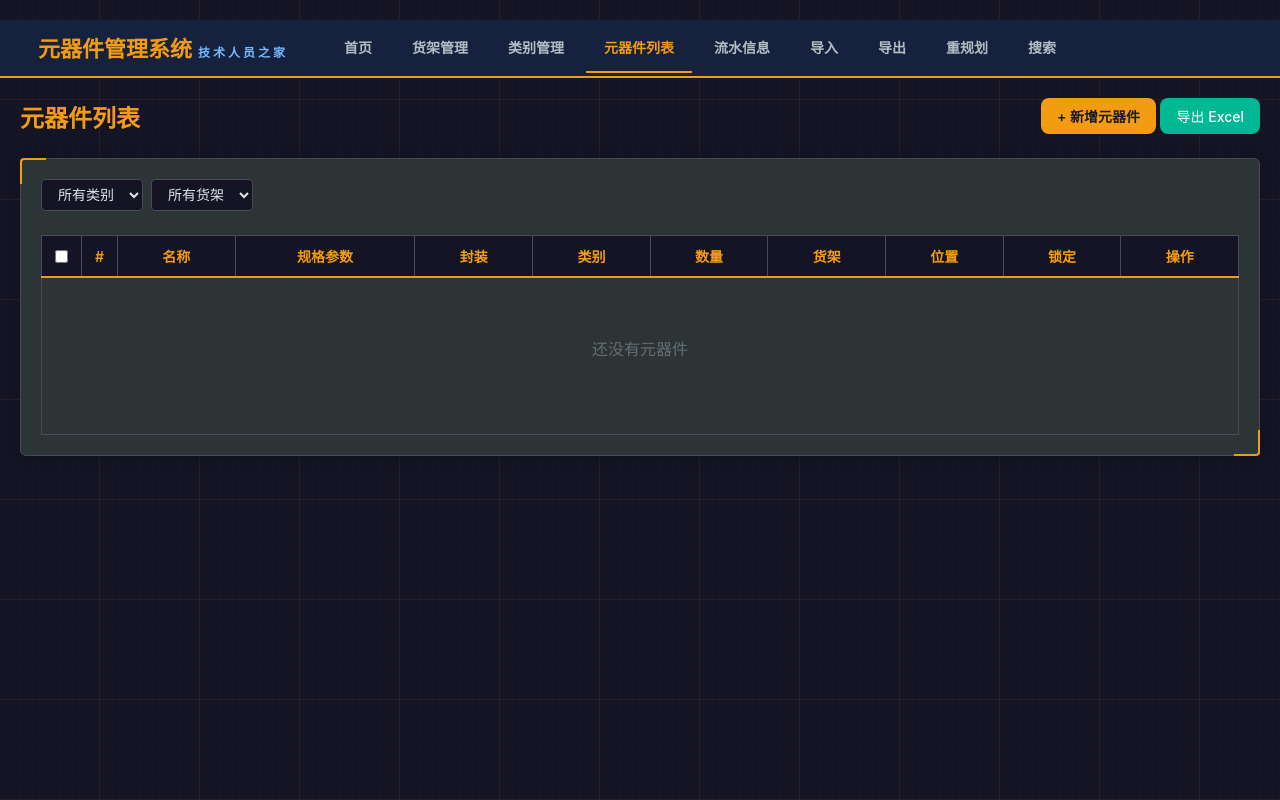
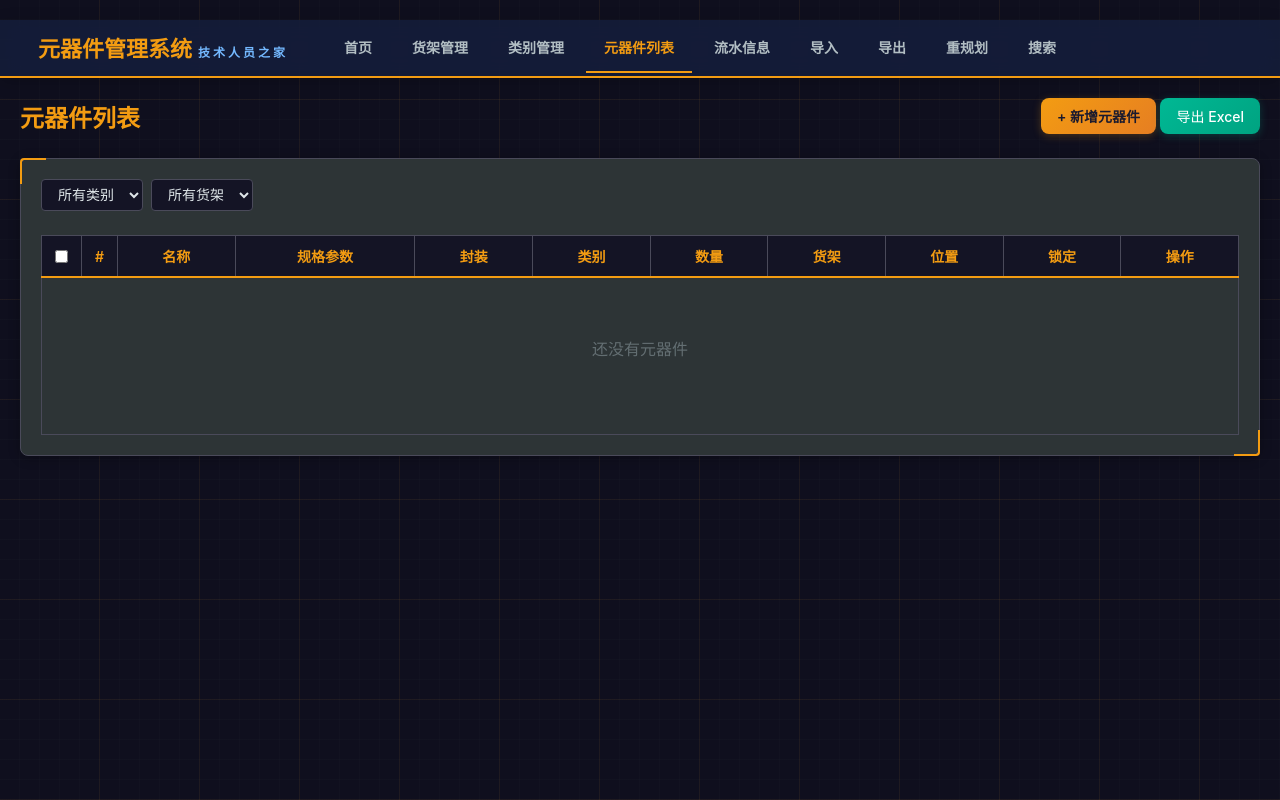
Before and after one commit to shpwtd/component-management-system, a Flask app: page /components in a window 1280 px wide. Run offline with Flask 3, Linux system fonts and the light colour scheme; parts of the project's set-up code (start-up, migrations or seed data) failed here and were passed over.

Commit message:
ui: 第一批美化(基础+导航+按钮+卡片)
- 引入 CSS 设计变量(:root tokens),统一颜色/圆角/过渡时长
- 自定义滚动条、选中文本、focus 焦点环
- 字体抗锯齿、scroll-behavior smooth
- 导航栏:背景半透明 + backdrop-filter 磨砂玻璃 + 阴影
- 按钮:主/成功/危险按钮改渐变背景,hover 抬升 + 彩色阴影光晕
- 按钮:active 按下效果,btn-secondary/outline hover 高亮
- 卡片:hover 上浮 2px + 阴影加深,统一 transition

```diff
--- a/static/style.css
+++ b/static/style.css
@@ -1,5 +1,52 @@
+/* ============================================================
+   Design Tokens
+   ============================================================ */
+:root {
+    --bg-base: #0f0f1e;
+    --bg-elevated: #1a1a2e;
+    --bg-overlay: #2d3436;
+    --primary: #f39c12;
+    --primary-light: #fdcb6e;
+    --primary-dark: #e67e22;
+    --primary-glow: rgba(243, 156, 18, 0.4);
+    --success: #00b894;
+    --danger: #e74c3c;
+    --info: #0984e3;
+    --info-light: #74b9ff;
+    --text-primary: #dfe6e9;
+    --text-muted: #b2bec3;
+    --text-dim: #636e72;
+    --border: #4a4a5a;
+    --radius: 8px;
+    --radius-sm: 4px;
+    --transition: 200ms cubic-bezier(0.4, 0, 0.2, 1);
+    --transition-slow: 400ms cubic-bezier(0.4, 0, 0.2, 1);
+}
+
 * { margin: 0; padding: 0; box-sizing: border-box; }
-body { font-family: -apple-system, "Microsoft YaHei", "PingFang SC", sans-serif; background: #141425; color: #dfe6e9; min-height: 100vh; }
+html { scroll-behavior: smooth; }
+body {
+    font-family: -apple-system, BlinkMacSystemFont, "Microsoft YaHei", "PingFang SC", sans-serif;
+    background: var(--bg-base);
+    color: var(--text-primary);
+    min-height: 100vh;
+    -webkit-font-smoothing: antialiased;
+    -moz-osx-font-smoothing: grayscale;
+}
+
+/* 自定义选中文本 */
+::selection { background: rgba(243, 156, 18, 0.35); color: #fff; }
+::-moz-selection { background: rgba(243, 156, 18, 0.35); color: #fff; }
+
+/* 自定义滚动条 */
+::-webkit-scrollbar { width: 10px; height: 10px; }
+::-webkit-scrollbar-track { background: var(--bg-base); }
+::-webkit-scrollbar-thumb { background: var(--border); border-radius: 5px; transition: background var(--transition); }
+::-webkit-scrollbar-thumb:hover { background: var(--text-dim); }
+
+/* 统一焦点环 */
+*:focus { outline: none; }
+*:focus-visible { outline: 2px solid var(--primary); outline-offset: 2px; border-radius: var(--radius-sm); }
 /* Subtle dot pattern overlay */
 body::before { content: ''; position: fixed; top: 0; left: 0; width: 100%; height: 100%; pointer-events: none; background-image:
   linear-gradient(rgba(243,156,18,0.06) 1px, transparent 1px),
@@ -9,7 +56,20 @@ body::before { content: ''; position: fixed; top: 0; left: 0; width: 100%; heigh
 background-size: 100px 100px, 100px 100px, 20px 20px, 20px 20px;
 background-position: -1px -1px, -1px -1px, -1px -1px, -1px -1px; z-index: -1; }
 /* Card glass effect */
-.card { background: #2d3436; border-radius: 6px; padding: 20px; box-shadow: 0 2px 12px rgba(0,0,0,0.3); margin-bottom: 20px; border: 1px solid #4a4a5a; position: relative; }
+.card {
+    background: var(--bg-overlay);
+    border-radius: var(--radius);
+    padding: 20px;
+    box-shadow: 0 2px 12px rgba(0, 0, 0, 0.3);
+    margin-bottom: 20px;
+    border: 1px solid var(--border);
+    position: relative;
+    transition: transform var(--transition), box-shadow var(--transition);
+}
+.card:hover {
+    transform: translateY(-2px);
+    box-shadow: 0 8px 24px rgba(0, 0, 0, 0.4);
+}
 .card::before { content: ""; position: absolute; top: -1px; left: -1px; width: 24px; height: 24px; border-top: 2px solid #f39c12; border-left: 2px solid #f39c12; border-radius: 4px 0 0 0; pointer-events: none; }
 .card::after { content: ""; position: absolute; bottom: -1px; right: -1px; width: 24px; height: 24px; border-bottom: 2px solid #f39c12; border-right: 2px solid #f39c12; border-radius: 0 0 4px 0; pointer-events: none; }
 /* Dashboard stat cards with gradient */
@@ -17,7 +77,17 @@ background-position: -1px -1px, -1px -1px, -1px -1px, -1px -1px; z-index: -1; }
 .stat-card::before { content: ""; position: absolute; top: -1px; left: -1px; width: 18px; height: 18px; border-top: 2px solid #00b894; border-left: 2px solid #00b894; border-radius: 4px 0 0 0; pointer-events: none; }
 .stat-card::after { content: ""; position: absolute; bottom: -1px; right: -1px; width: 18px; height: 18px; border-bottom: 2px solid #00b894; border-right: 2px solid #00b894; border-radius: 0 0 4px 0; pointer-events: none; }
 /* Nav glass effect */
-.nav { background: #16213e; border-bottom: 2px solid #f39c12; padding: 0 20px; position: sticky; top: 0; z-index: 100; }
+.nav {
+    background: rgba(22, 33, 62, 0.75);
+    border-bottom: 2px solid var(--primary);
+    padding: 0 20px;
+    position: sticky;
+    top: 0;
+    z-index: 100;
+    backdrop-filter: blur(12px) saturate(160%);
+    -webkit-backdrop-filter: blur(12px) saturate(160%);
+    box-shadow: 0 4px 16px rgba(0, 0, 0, 0.2);
+}
 .container { max-width: 1400px; margin: 0 auto; padding: 20px; position: relative; z-index: 1; }
 a { color: #0984e3; text-decoration: none; }
 a:hover { text-decoration: underline; }
@@ -52,15 +122,48 @@ a:hover { text-decoration: underline; }
 .alert-success { background: rgba(0,184,148,0.15); color: #00b894; border: 1px solid #00b894; border-left: 4px solid #00b894; }
 
 /* Buttons */
-.btn { display: inline-flex; align-items: center; gap: 6px; padding: 8px 16px; border-radius: 8px; font-size: 14px; font-weight: 500; border: none; cursor: pointer; transition: all 0.15s; text-decoration: none; }
-.btn:hover { text-decoration: none; opacity: 0.9; transform: translateY(-1px); box-shadow: 0 2px 8px rgba(0,0,0,0.3); }
-.btn-primary { background: #f39c12; color: #1a1a2e; font-weight: 600; }
-.btn-success { background: #00b894; color: #fff; }
-.btn-danger { background: #e74c3c; color: #fff; }
-.btn-warning { background: #fdcb6e; color: #2d3436; }
-.btn-secondary { background: transparent; color: #b2bec3; border: 1px solid #4a4a5a; }
-.btn-sm { padding: 4px 10px; font-size: 12px; }
-.btn-outline { background: transparent; border: 1px solid #4a4a5a; color: #b2bec3; }
+.btn {
+    display: inline-flex;
+    align-items: center;
+    gap: 6px;
+    padding: 8px 16px;
+    border-radius: var(--radius);
+    font-size: 14px;
+    font-weight: 500;
+    border: none;
+    cursor: pointer;
+    transition: transform var(--transition), box-shadow var(--transition), background var(--transition), opacity var(--transition);
+    text-decoration: none;
+    position: relative;
+    overflow: hidden;
+}
+.btn:hover { text-decoration: none; transform: translateY(-1px); box-shadow: 0 4px 12px rgba(0, 0, 0, 0.3); }
+.btn:active { transform: translateY(0); transition-duration: 50ms; }
+.btn-primary {
+    background: linear-gradient(135deg, var(--primary) 0%, var(--primary-dark) 100%);
+    color: #1a1a2e;
+    font-weight: 600;
+    box-shadow: 0 2px 8px rgba(243, 156, 18, 0.25);
+}
+.btn-primary:hover { box-shadow: 0 6px 20px rgba(243, 156, 18, 0.4); }
+.btn-success {
+    background: linear-gradient(135deg, #00b894 0%, #00a381 100%);
+    color: #fff;
+    box-shadow: 0 2px 8px rgba(0, 184, 148, 0.25);
+}
+.btn-success:hover { box-shadow: 0 6px 20px rgba(0, 184, 148, 0.4); }
+.btn-danger {
+    background: linear-gradient(135deg, #e74c3c 0%, #c0392b 100%);
+    color: #fff;
+    box-shadow: 0 2px 8px rgba(231, 76, 60, 0.25);
+}
+.btn-danger:hover { box-shadow: 0 6px 20px rgba(231, 76, 60, 0.4); }
+.btn-warning { background: #fdcb6e; color: #2d3436; font-weight: 600; }
+.btn-secondary { background: transparent; color: var(--text-muted); border: 1px solid var(--border); }
+.btn-secondary:hover { border-color: var(--primary); color: var(--primary); }
+.btn-sm { padding: 4px 10px; font-size: 12px; border-radius: var(--radius-sm); }
+.btn-outline { background: transparent; border: 1px solid var(--border); color: var(--text-muted); }
+.btn-outline:hover { border-color: var(--primary); color: var(--primary); }
 
 /* Forms */
 .form-group { margin-bottom: 16px; }
```
